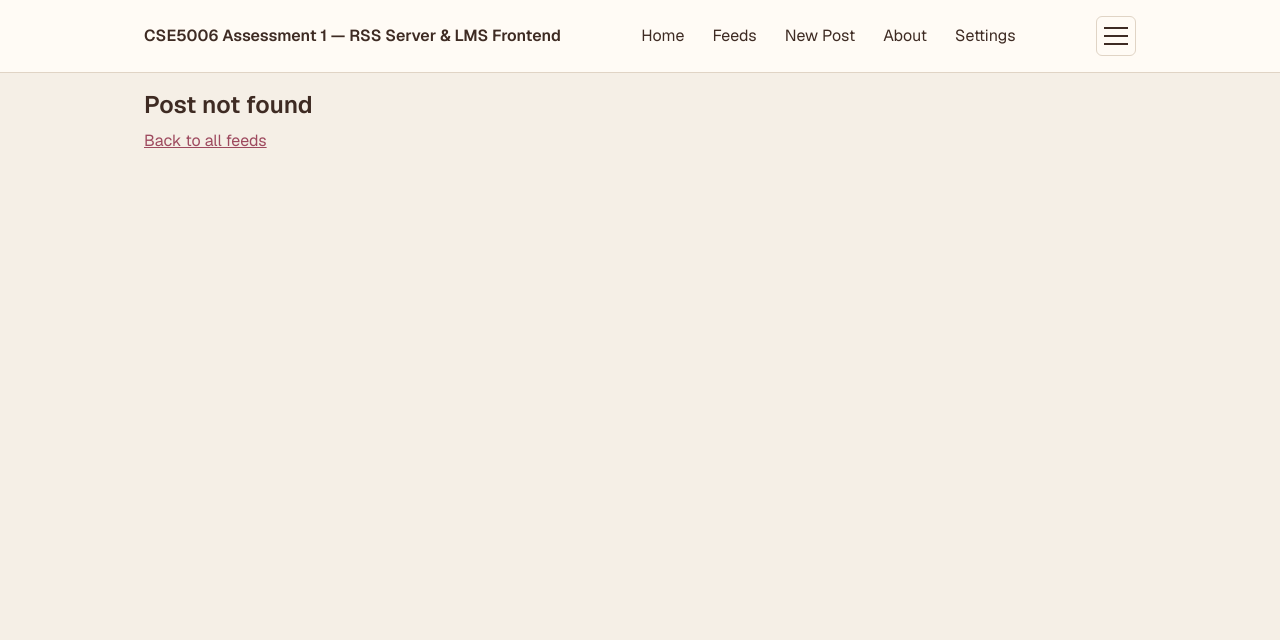
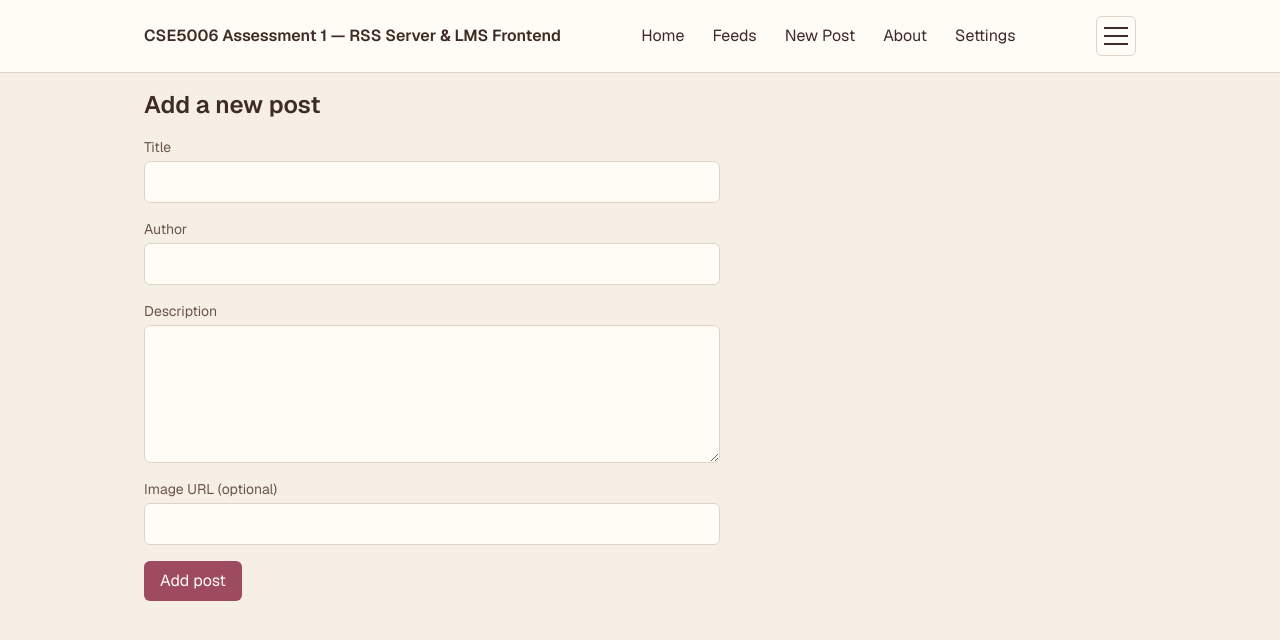
Before and after one commit to 22565725/cse5006-rss-lms-frontend, a Next.js app: page /feeds/new in a window 1280 px wide. Before the commit this address had no page. Shown: the top 640 px of the page. Built offline with nearby package versions, Linux system fonts and the light colour scheme.

Commit message:
Add new post form saving to local storage

```diff
--- /dev/null
+++ b/Components/feeds/NewPostForm.tsx
@@ -0,0 +1,82 @@
+"use client";
+
+import { useState } from "react";
+import type { FormEvent } from "react";
+import { useRouter } from "next/navigation";
+import type { Post } from "@/lib/types";
+import { posts as seedPosts } from "@/data/posts";
+
+const FALLBACK_IMAGE =
+  "https://media.geeksforgeeks.org/wp-content/uploads/20211213172224/1.png";
+
+export default function NewPostForm() {
+  const router = useRouter();
+  const [title, setTitle] = useState("");
+  const [author, setAuthor] = useState("");
+  const [description, setDescription] = useState("");
+  const [imageUrl, setImageUrl] = useState("");
+
+  const handleSubmit = (event: FormEvent<HTMLFormElement>) => {
+    event.preventDefault();
+
+    const stored = localStorage.getItem("myData");
+    let saved: Post[] = [];
+    if (stored) {
+      try {
+        saved = JSON.parse(stored) as Post[];
+      } catch (error) {
+        console.error("Could not read saved posts:", error);
+      }
+    }
+    const existingIds = [...saved, ...seedPosts].map((post) => post.id);
+    const nextId = Math.max(0, ...existingIds) + 1;
+
+    const newPost: Post = {
+      id: nextId,
+      title,
+      author,
+      description,
+      date: new Date().toLocaleDateString(),
+      imageUrl: imageUrl.trim() === "" ? FALLBACK_IMAGE : imageUrl,
+    };
+
+    localStorage.setItem("myData", JSON.stringify([...saved, newPost]));
+    router.push("/feeds");
+  };
+
+  const fieldClass =
+    "rounded-md border border-border bg-surface px-3 py-2 text-foreground";
+
+  return (
+    <form onSubmit={handleSubmit} className="flex max-w-xl flex-col gap-4">
+      <div className="flex flex-col gap-1">
+        <label htmlFor="title" className="text-sm text-muted">Title</label>
+        <input id="title" required value={title} className={fieldClass}
+          onChange={(event) => setTitle(event.target.value)} />
+      </div>
+
+      <div className="flex flex-col gap-1">
+        <label htmlFor="author" className="text-sm text-muted">Author</label>
+        <input id="author" required value={author} className={fieldClass}
+          onChange={(event) => setAuthor(event.target.value)} />
+      </div>
+
+      <div className="flex flex-col gap-1">
+        <label htmlFor="description" className="text-sm text-muted">Description</label>
+        <textarea id="description" required rows={5} value={description} className={fieldClass}
+          onChange={(event) => setDescription(event.target.value)} />
+      </div>
+
+      <div className="flex flex-col gap-1">
+        <label htmlFor="imageUrl" className="text-sm text-muted">Image URL (optional)</label>
+        <input id="imageUrl" type="url" value={imageUrl} className={fieldClass}
+          onChange={(event) => setImageUrl(event.target.value)} />
+      </div>
+
+      <button type="submit"
+        className="self-start rounded-md bg-accent px-4 py-2 text-accent-foreground">
+        Add post
+      </button>
+    </form>
+  );
+}
--- /dev/null
+++ b/app/feeds/new/page.tsx
@@ -0,0 +1,12 @@
+import NewPostForm from "@/Components/feeds/NewPostForm";
+
+export default function NewPostPage() {
+  return (
+    <main className="mx-auto w-full max-w-5xl flex-1 p-4">
+      <h1 className="mb-4 text-2xl font-semibold text-foreground">
+        Add a new post
+      </h1>
+      <NewPostForm />
+    </main>
+  );
+}
```
